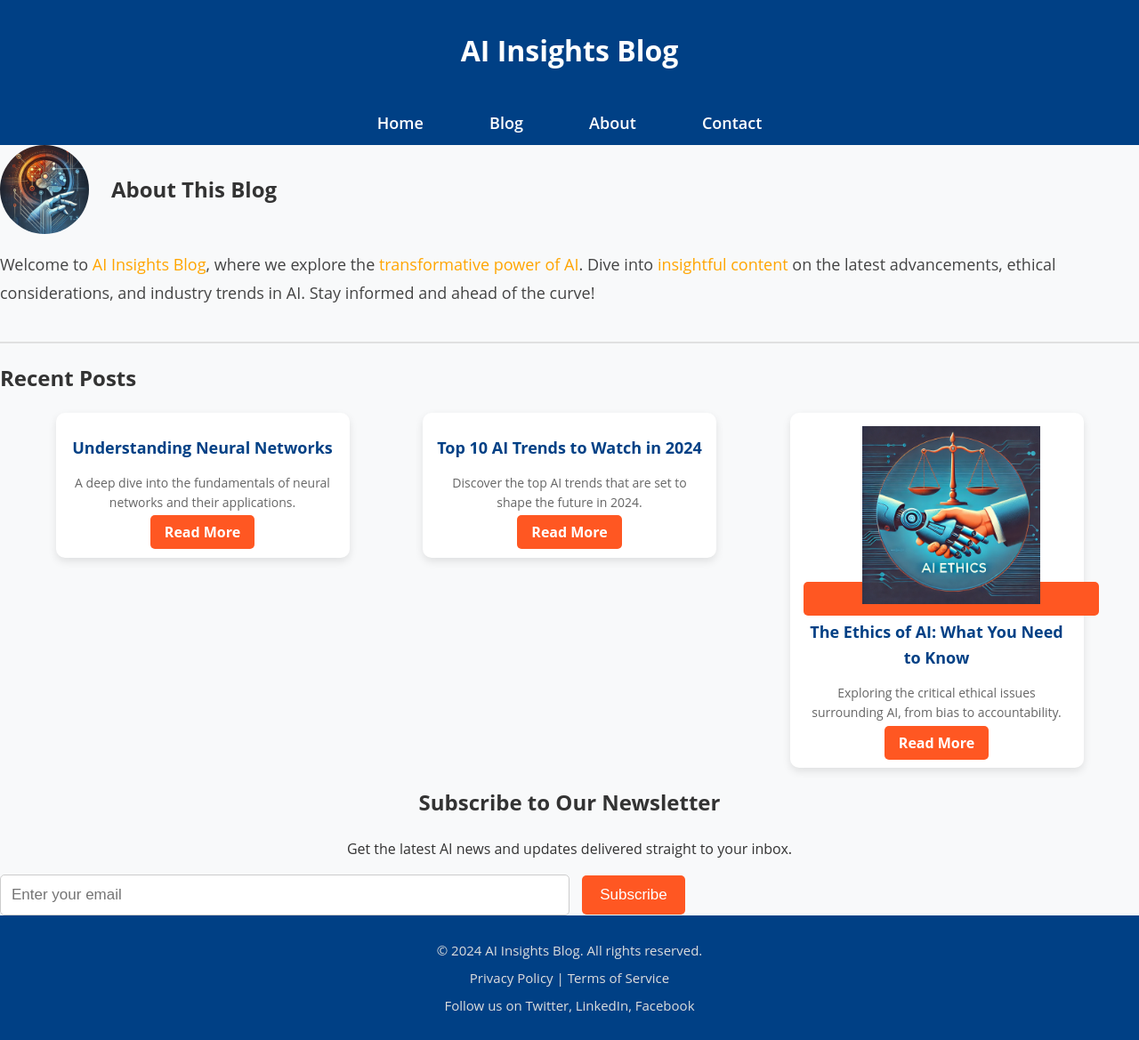
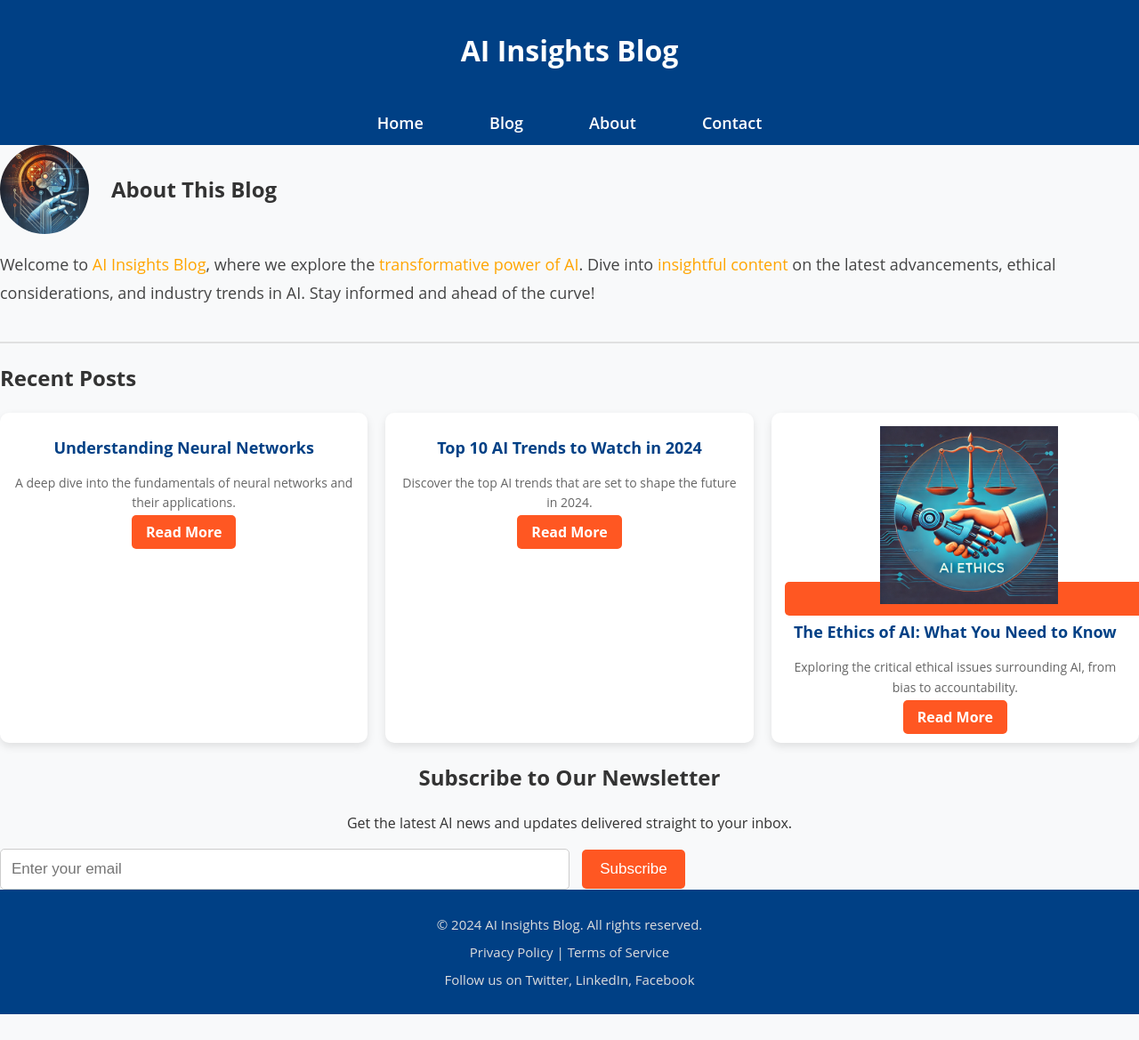
Before and after one commit to tomsonius/tomsonius.github.io, a Jekyll site: the page built from index.html, in a window 1280 px wide. Shown: the whole page at 89% size. Built offline with Jekyll 4.4.1, drawn with Linux system fonts in a browser that asks for light colours; after the commit the page ends 1140 px from its top, so only the background shows below that.

Commit message:
Update main.css

```diff
--- a/assets/css/main.css
+++ b/assets/css/main.css
@@ -58,22 +58,22 @@
 
 /* Container */
 .container {
-    width: 90%; /* Change to 90% to prevent overflow */
+    width: 90%;
     margin: auto;
     padding: 20px 0;
-    box-sizing: border-box; /* Ensure padding doesn't cause overflow */
+    box-sizing: border-box;
 }
 
 /* About Section */
 .about {
     display: flex;
-    flex-wrap: wrap; /* Ensure content wraps on small screens */
+    flex-wrap: wrap;
     align-items: center;
     text-align: left;
     border-bottom: 2px solid #e0e0e0;
     padding-bottom: 20px;
     width: 100%;
-    box-sizing: border-box; /* Ensure content doesn't overflow */
+    box-sizing: border-box;
 }
 
 .about img {
@@ -92,7 +92,7 @@
     font-size: 18px;
     color: #444;
     line-height: 1.8;
-    max-width: 100%; /* Ensure text stays within viewport */
+    max-width: 100%;
 }
 
 .highlight {
@@ -108,9 +108,9 @@
 
 .post-grid {
     display: flex;
-    justify-content: space-evenly; /* Evenly distribute posts */
+    justify-content: space-between; /* Evenly distribute posts */
     gap: 20px;
-    align-items: flex-start; /* Ensure boxes align at the top */
+    align-items: stretch;
 }
 
 .post {
@@ -119,10 +119,8 @@
     border-radius: 10px;
     box-shadow: 0 4px 10px rgba(0, 0, 0, 0.1);
     transition: transform 0.3s ease, box-shadow 0.3s ease;
-    width: 30%; /* Keep it within 30% width for 3-column layout */
-    max-width: 300px;
+    width: 30%;
     text-align: center;
-    height: auto;
 }
 
 .post img {
@@ -140,7 +138,6 @@
     margin: 10px 0;
     color: #004085;
     text-align: center;
-    max-width: 100%;
 }
 
 .post p {
@@ -157,27 +154,18 @@
     border-radius: 5px;
     background: #ff5722;
     transition: background 0.3s ease, color 0.3s ease;
-    margin-top: 10px; /* Add margin to space between text and button */
+    margin-top: 10px;
 }
 
-.post a:hover {
-    background: #e64a19;
-}
-
-.post:hover {
-    transform: translateY(-8px);
-    box-shadow: 0 8px 20px rgba(0, 0, 0, 0.2);
-}
-
-/* Horizontal Orange Bar Below Image */
+/* Orange Bar Styling */
 .post .orange-bar {
     width: 100%; /* Full width under the image */
     height: 6px; /* Horizontal bar height */
     background-color: #ff5722;
-    margin: 10px 0; /* Proper spacing below the image */
+    margin: 10px 0;
 }
 
-/* Newsletter Section Styling */
+/* Newsletter Section */
 .newsletter-section {
     background-color: #f8f9fa;
     padding: 40px 0;
@@ -199,13 +187,13 @@
     margin-right: 10px;
     display: inline-block;
     vertical-align: middle;
-    box-sizing: border-box; /* Fix width behavior */
+    box-sizing: border-box;
 }
 
 .newsletter button {
     padding: 12px 20px;
     font-size: 17px;
-    background: #ff5722; /* Orange color for the button */
+    background: #ff5722;
     color: #fff;
     border: none;
     border-radius: 5px;
@@ -216,9 +204,8 @@
 }
 
 .newsletter button:hover {
-    background: #e64a19; /* Darker shade on hover */
+    background: #e64a19;
 }
-
 
 /* Footer Styling */
 footer {
@@ -243,17 +230,13 @@
         width: 95%;
     }
 
+    .post-grid {
+        flex-direction: column;
+        align-items: center;
+    }
+
     .post {
         width: 100%;
-        margin-bottom: 20px;
-    }
-
-    .about {
-        flex-direction: column;
-        text-align: center;
-    }
-
-    .about img {
         margin-bottom: 20px;
     }
 
@@ -262,7 +245,6 @@
     }
 }
 
-/* Mobile Devices */
 @media (max-width: 768px) {
     .post {
         width: 100%;
```
